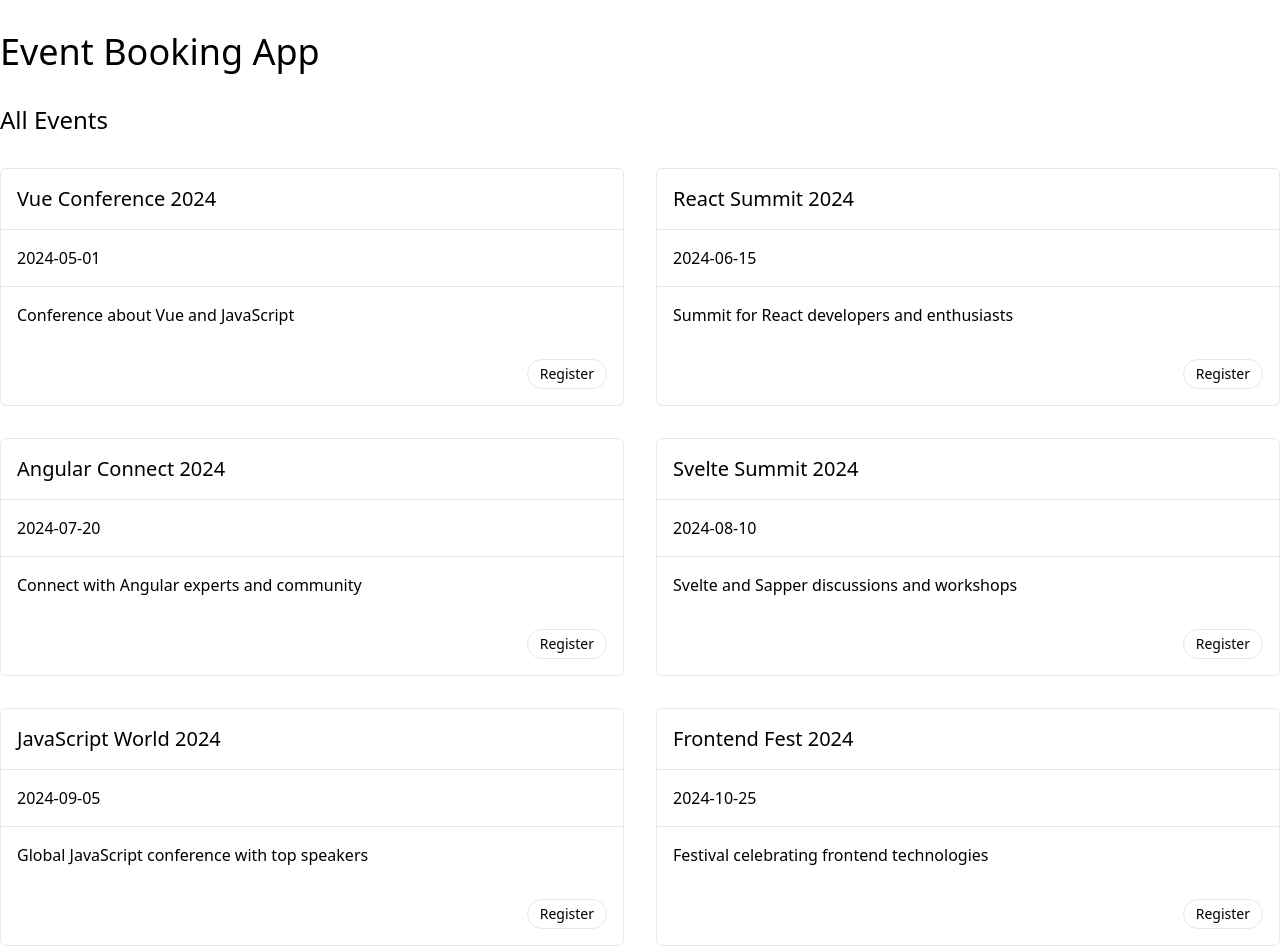
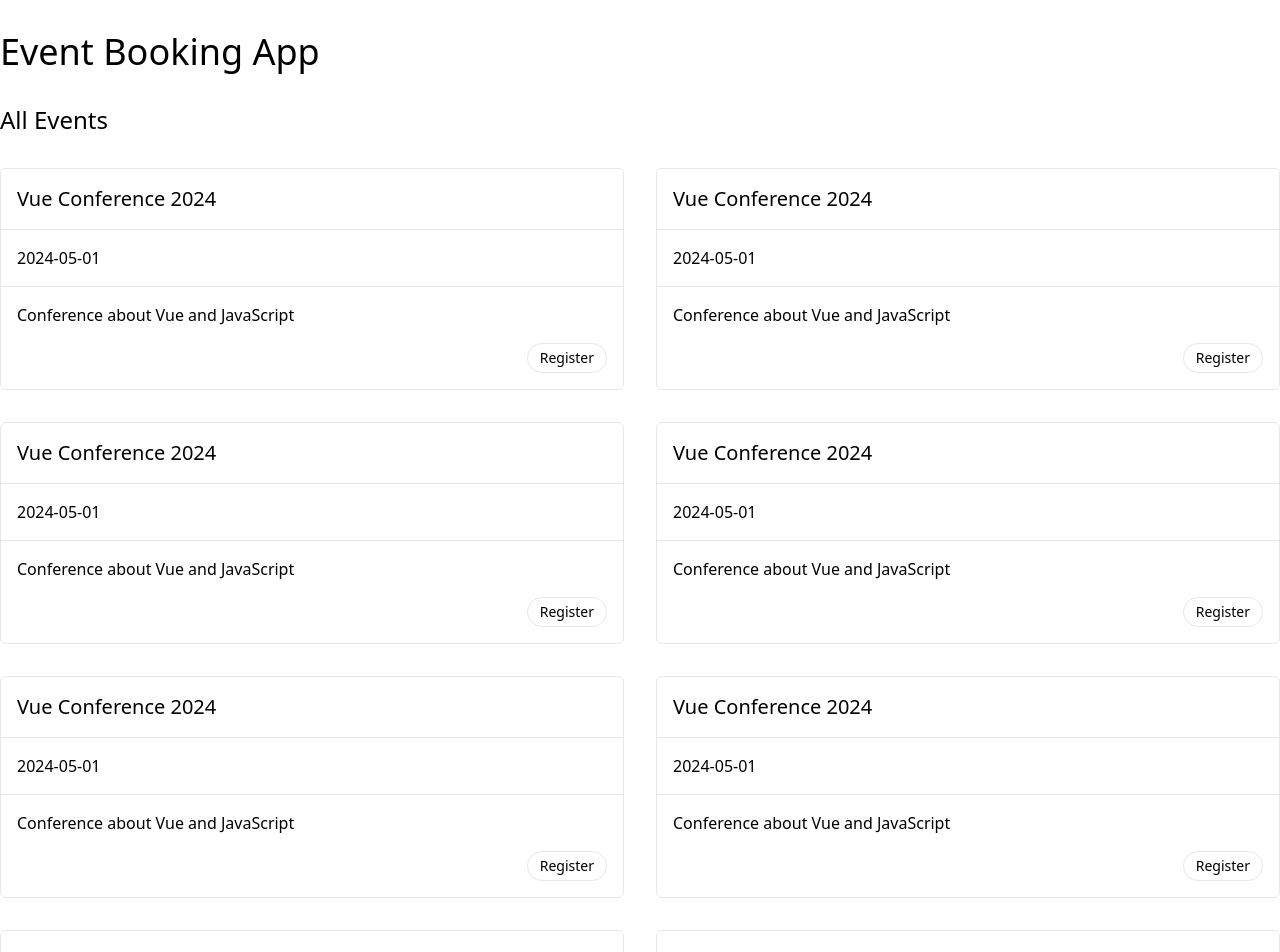
Before and after one commit to nandarwin19/vue, a Vue app in the folder medium/: page / in a window 1280 px wide. Shown: the top 952 px of the page. Built offline with nearby package versions, Linux system fonts and the light colour scheme.

Commit message:
named slots

```diff
--- a/medium/src/App.vue
+++ b/medium/src/App.vue
@@ -1,6 +1,6 @@
 <script setup>
-import { eventCards } from '../constants'
-import BookingItem from './components/BookingItem.vue'
+import EventCard from '@/components/EventCard.vue'
+import BookingItem from '@/components/BookingItem.vue'
 </script>
 
 <template>
@@ -10,14 +10,17 @@
 
     <section class="grid grid-cols-2 gap-8">
       <!-- <EventCard v-for="i in 8" :key="i" /> -->
-      <BookingItem
-        v-for="eventCard in eventCards"
-        :key="eventCard.id"
-        :title="eventCard.title"
-        :when="eventCard.when"
-        :description="eventCard.description"
+      <EventCard
+        v-for="i in 8"
+        :key="i"
+        title="Vue Conference 2024"
+        when="2024-05-01"
+        description="Conference about Vue and JavaScript"
       />
     </section>
     <h2 class="text-2xl font-medium">Your Bookings</h2>
+    <section class="grid grid-cols-1 gap-4">
+      <BookingItem v-for="i in 3" :key="i" />
+    </section>
   </main>
 </template>
--- a/medium/src/components/BookingItem.vue
+++ b/medium/src/components/BookingItem.vue
@@ -1,20 +1,9 @@
 <template>
-  <div class="border border-gray-200 bg-white rounded-md">
-    <h3 class="p-4 font-medium text-xl border-b border-gray-200">{{ title }}</h3>
-    <p class="p-4 border-b border-gray-200">{{ when }}</p>
-    <p class="p-4">{{ description }}</p>
-    <section class="flex justify-end p-4">
-      <RoundedCard @click="$emit('register')"> Register </RoundedCard>
-    </section>
-  </div>
+  <RoundedCard>
+    <div class="p-4">Booking to Vue Conference</div>
+  </RoundedCard>
 </template>
 
 <script setup>
-import RoundedCard from './RoundedCard.vue'
-defineProps({
-  title: String,
-  when: String,
-  description: String
-})
-defineEmits(['register'])
+import RoundedCard from '@/components/RoundedCard.vue'
 </script>
--- /dev/null
+++ b/medium/src/components/EventCard.vue
@@ -0,0 +1,27 @@
+<template>
+  <SectionCard>
+    <template #header>
+      {{ title }}
+    </template>
+    {{ when }}
+    <template #footer>
+      <div class="space-y-4">
+        <p>{{ description }}</p>
+        <div class="flex justify-end">
+          <RoundButton @click="$emit('register')"> Register </RoundButton>
+        </div>
+      </div>
+    </template>
+  </SectionCard>
+</template>
+
+<script setup>
+import SectionCard from '@/components/SectionCard.vue'
+import RoundButton from './RoundButton.vue'
+defineProps({
+  title: String,
+  when: String,
+  description: String
+})
+defineEmits(['register'])
+</script>
--- a/medium/src/components/RoundedCard.vue
+++ b/medium/src/components/RoundedCard.vue
@@ -1,15 +1,5 @@
 <template>
-  <button
-    class="text-sm font-medium border border-gray-200 rounded-full px-3 py-1 hover:bg-gray-100"
-    @click="$emit('click')"
-  >
+  <div class="border border-gray-200 bg-white rounded-md">
     <slot></slot>
-  </button>
+  </div>
 </template>
-
-<script setup>
-defineEmits(['click'])
-defineProps({
-  label: String
-})
-</script>
--- /dev/null
+++ b/medium/src/components/SectionCard.vue
@@ -0,0 +1,19 @@
+<template>
+  <RoundedCard>
+    <h3 class="p-4 font-medium text-xl border-b border-gray-200">
+      <slot name="header"></slot>
+    </h3>
+
+    <div class="p-4 border-b border-gray-200">
+      <slot></slot>
+    </div>
+
+    <div class="p-4">
+      <slot name="footer"></slot>
+    </div>
+  </RoundedCard>
+</template>
+
+<script setup>
+import RoundedCard from '@/components/RoundedCard.vue'
+</script>
```
